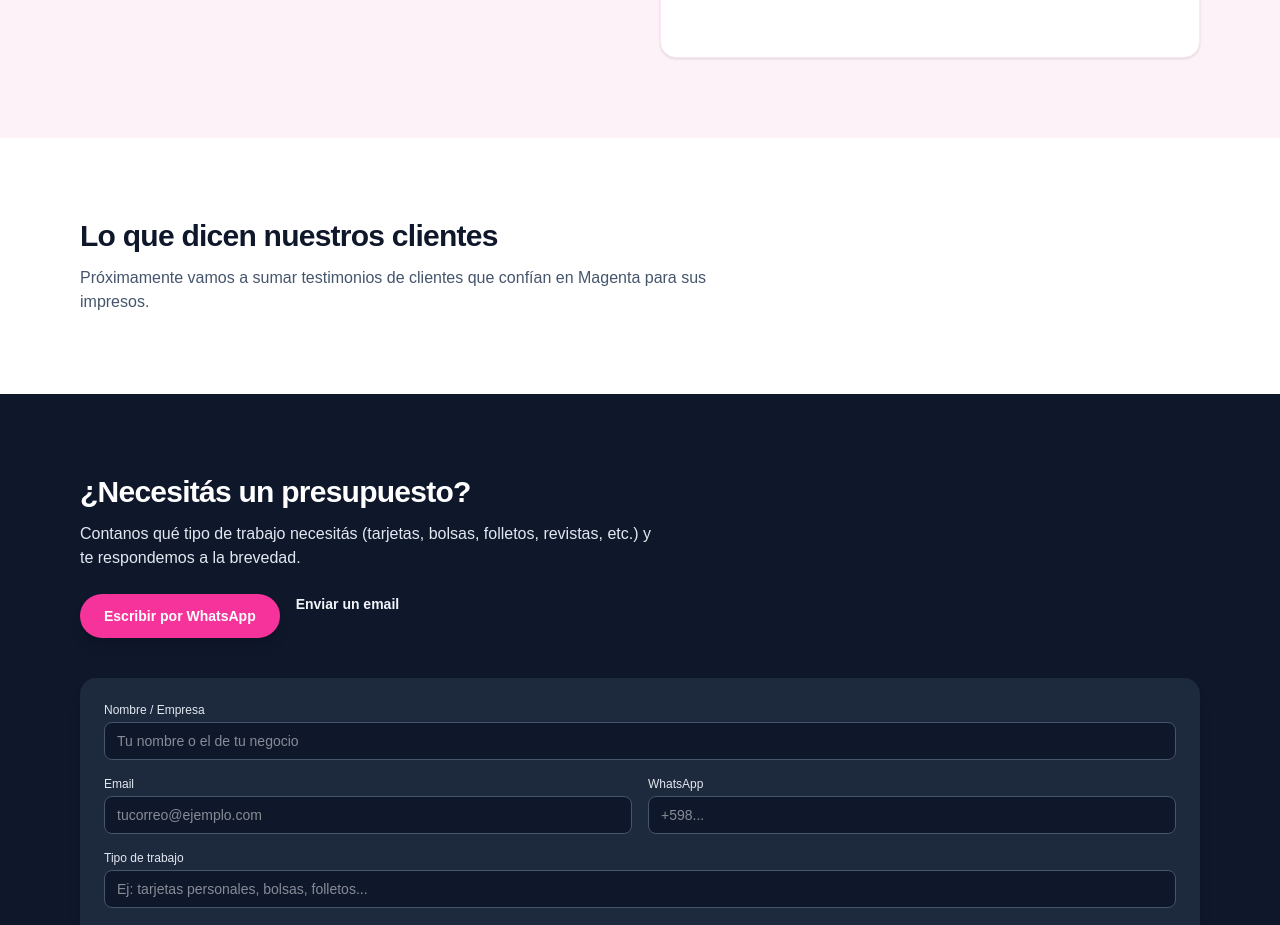
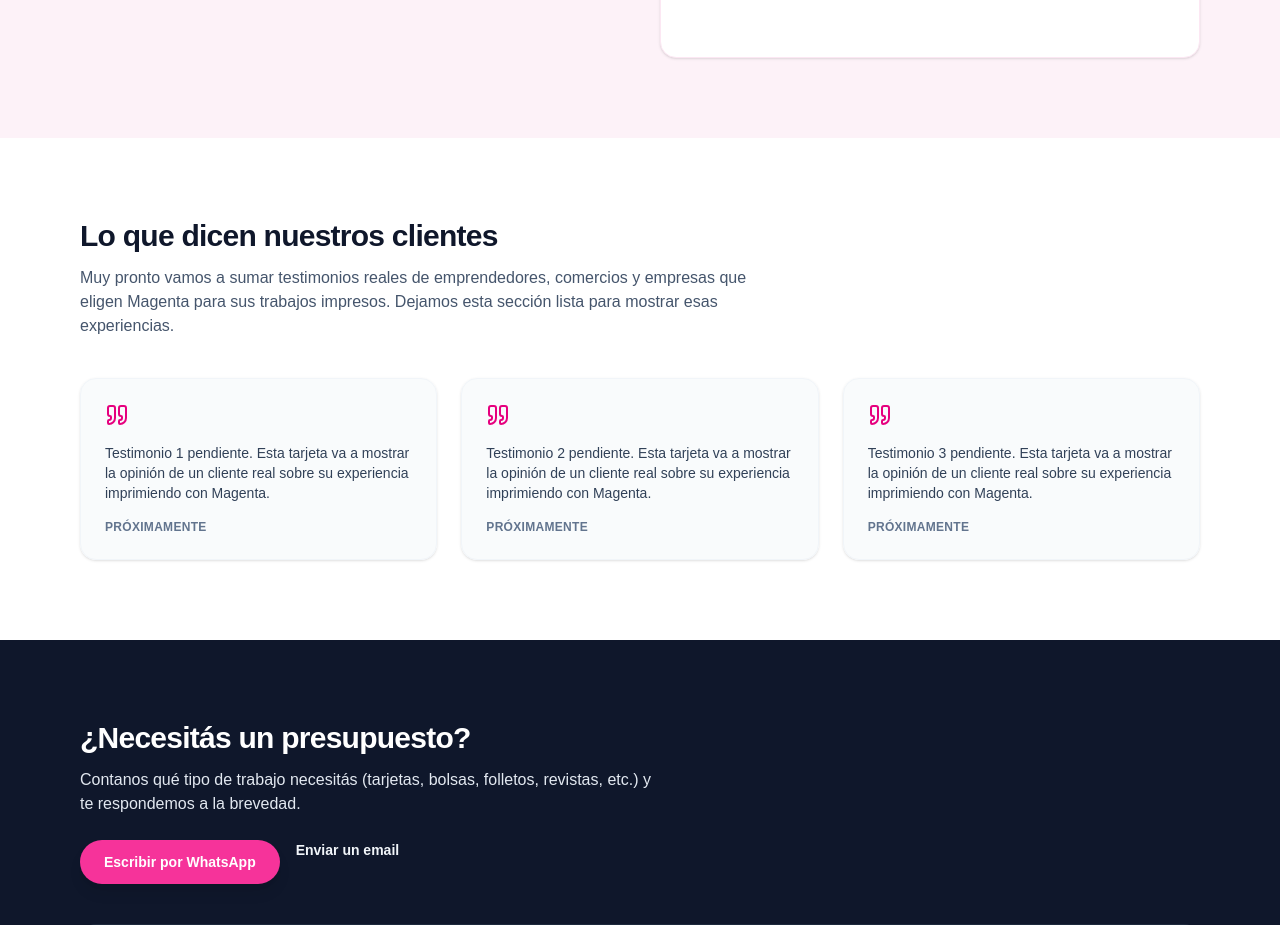
Before and after one commit to devrodri-com/magenta-paysandu, a Next.js app: page / in a window 1280 px wide. Shown: the part 2340-3265 px from the top of the page. Built offline with nearby package versions, Linux system fonts and the light colour scheme; grey boxes are pictures that could not be loaded.

Commit message:
feat: sección de testimonios estructurada y lista para contenido real

```diff
--- /dev/null
+++ b/src/app/components/Testimonials.tsx
@@ -0,0 +1,36 @@
+import { LuQuote } from "react-icons/lu";
+
+export default function Testimonials() {
+  return (
+    <section className="bg-white py-16 sm:py-20">
+      <div className="mx-auto max-w-6xl px-4">
+        <h2 className="text-2xl font-bold tracking-tight text-slate-900 sm:text-3xl">
+          Lo que dicen nuestros clientes
+        </h2>
+        <p className="mt-3 max-w-2xl text-sm text-slate-600 sm:text-base">
+          Muy pronto vamos a sumar testimonios reales de emprendedores, comercios y
+          empresas que eligen Magenta para sus trabajos impresos. Dejamos esta sección
+          lista para mostrar esas experiencias.
+        </p>
+
+        <div className="mt-10 grid gap-6 sm:grid-cols-2 lg:grid-cols-3">
+          {[1, 2, 3].map((item) => (
+            <article
+              key={item}
+              className="flex h-full flex-col rounded-2xl border border-slate-100 bg-slate-50/80 p-6 shadow-sm"
+            >
+              <LuQuote className="h-6 w-6 text-brand-magenta" />
+              <p className="mt-4 text-sm text-slate-700">
+                Testimonio {item} pendiente. Esta tarjeta va a mostrar la opinión de un
+                cliente real sobre su experiencia imprimiendo con Magenta.
+              </p>
+              <p className="mt-4 text-xs font-semibold uppercase tracking-wide text-slate-500">
+                Próximamente
+              </p>
+            </article>
+          ))}
+        </div>
+      </div>
+    </section>
+  );
+}
--- a/src/app/page.tsx
+++ b/src/app/page.tsx
@@ -4,6 +4,7 @@ import Hero from "./components/Hero";
 import BenefitsBar from "./components/BenefitsBar";
 import FeaturedProducts from "./components/FeaturedProducts";
 import AboutSection from "./components/AboutSection";
+import Testimonials from "./components/Testimonials";
 
 export default function Home() {
   return (
@@ -21,17 +22,7 @@ export default function Home() {
       <AboutSection />
 
       {/* TESTIMONIOS (placeholder) */}
-      <section className="bg-white py-16 sm:py-20">
-        <div className="mx-auto max-w-6xl px-4">
-          <h2 className="text-2xl font-bold tracking-tight text-slate-900 sm:text-3xl">
-            Lo que dicen nuestros clientes
-          </h2>
-          <p className="mt-3 max-w-2xl text-sm text-slate-600 sm:text-base">
-            Próximamente vamos a sumar testimonios de clientes que confían en Magenta
-            para sus impresos.
-          </p>
-        </div>
-      </section>
+      <Testimonials />
 
       {/* CONTACTO / CTA FINAL */}
       <section id="contacto" className="bg-slate-900 py-16 sm:py-20 text-white">
```
